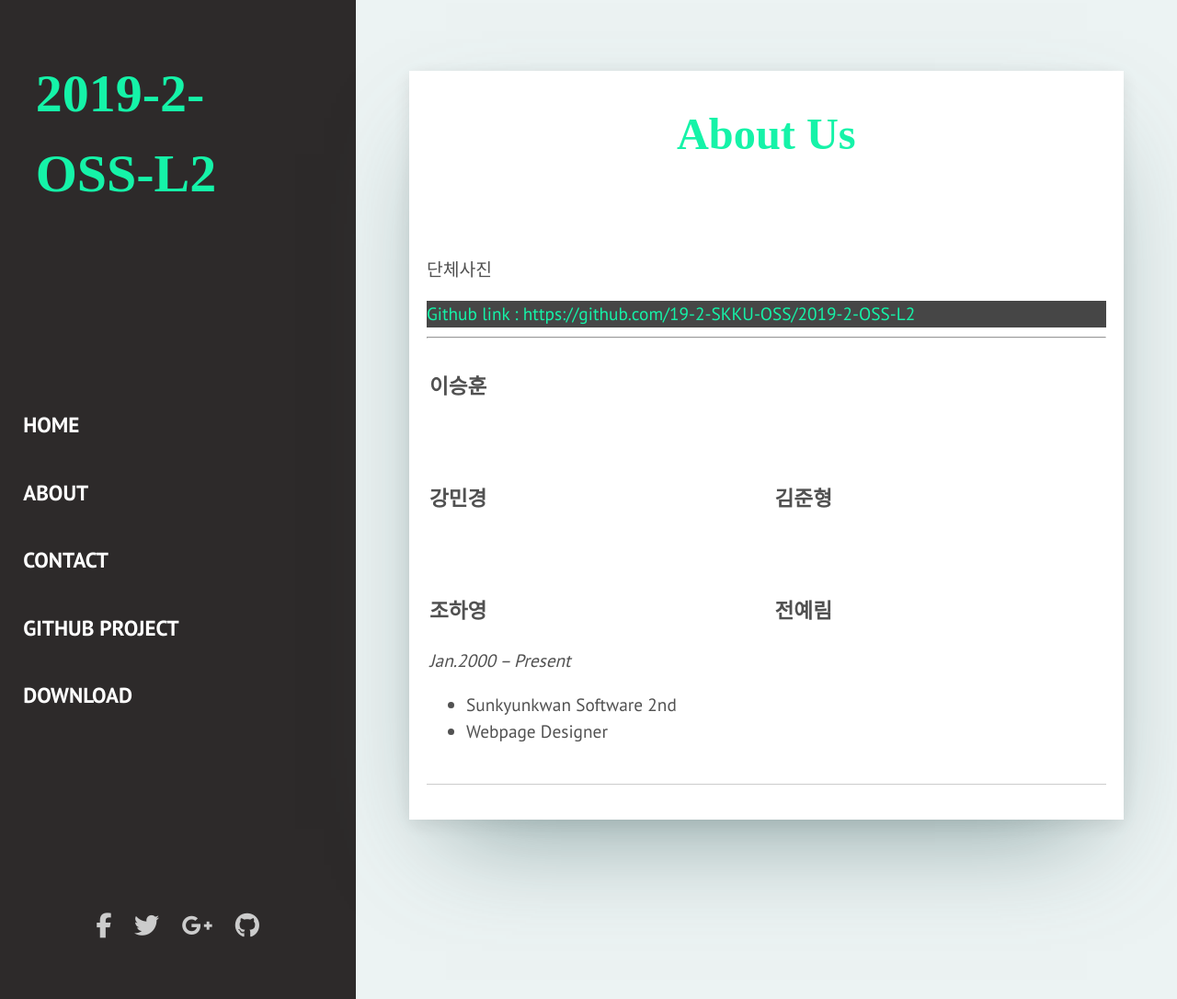
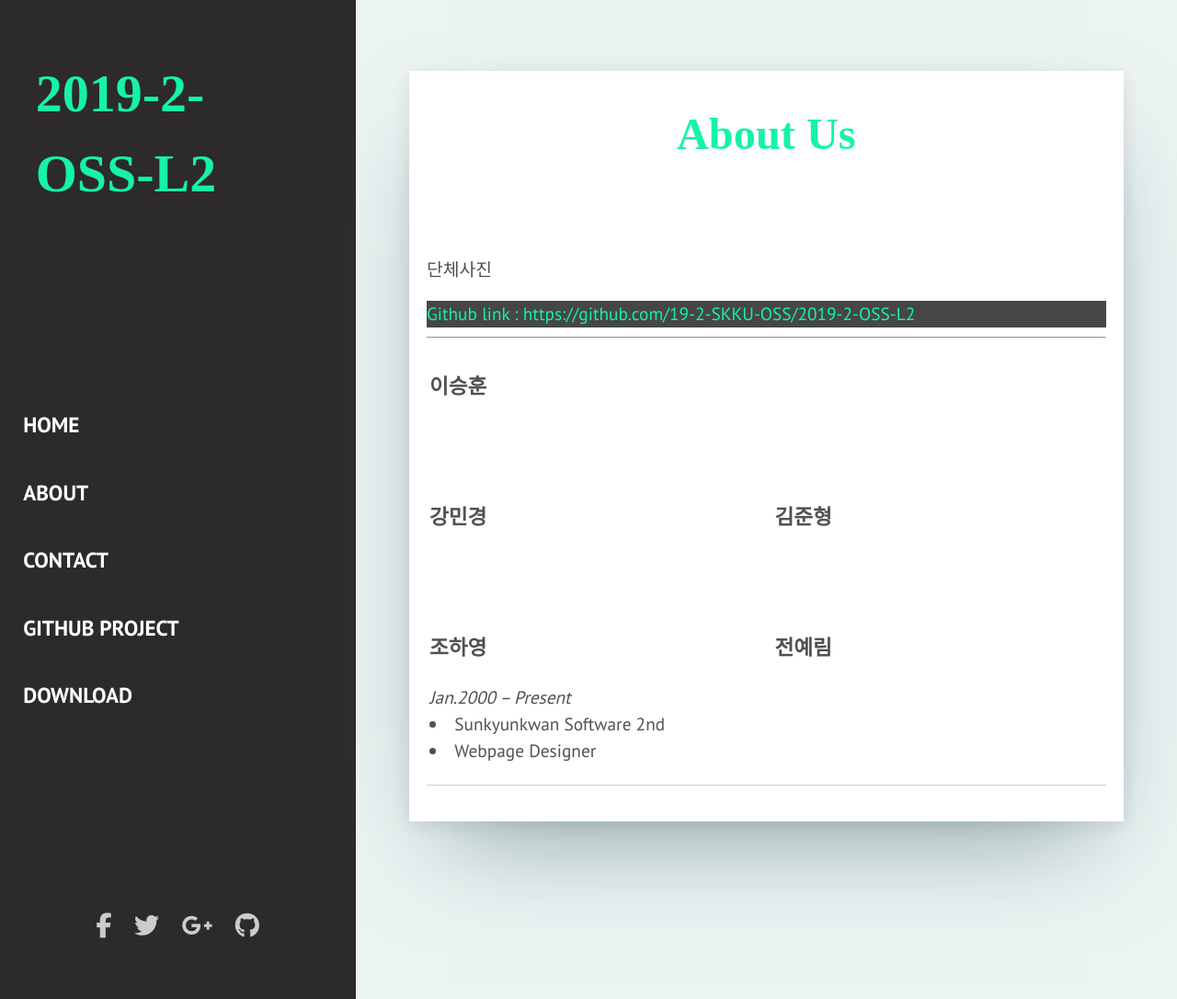
Before and after one commit to JunHyeongKim73/2019-2-OSS-L2, a Jekyll site: the page built from _pages/about.html, in a window 1280 px wide and 1086 px high. Shown: the whole window at 92% size. Built offline with Jekyll 4.4.1, drawn with Linux system fonts in a browser that asks for light colours; nearby versions of some CDN libraries; some web fonts are replaced; library files that are not in the unit come from our copies.

Commit message:
intro table
Signed-off-by: hayoung <wh28533@gmail.com>

```diff
--- a/_pages/about.html
+++ b/_pages/about.html
@@ -17,7 +17,7 @@ permalink: /about/
 
                     <table>
                         <tr>
-                            <td valign="top" align="left" width = "400" height="120" >
+                            <td valign="top" align="left" width = "420" height="140" >
                                 <h3 style="font-weight: 2000;" >이승훈</h3>                                        <p>
 
                                 </p>
@@ -25,13 +25,13 @@ permalink: /about/
 
                         </tr>
                         <tr>
-                            <td valign="top" align="left" width = "400" height="120" >
+                            <td valign="top" align="left" width = "420" height="140" >
                                 <h3 style="font-weight: 2000;" >강민경</h3>
                                 <p>
 
                                 </p>
                             </td>
-                            <td valign="top" align="left" width = "400" height="120" >
+                            <td valign="top" align="left" width = "420" height="140" >
                                     <h3 style="font-weight: 2000;" >김준형</h3>
                                     <p>
 
@@ -39,16 +39,14 @@ permalink: /about/
                             </td>
                         </tr>
                         <tr>
-                                <td valign="top" align="left" width = "400" height="120" >
+                                <td valign="top" align="left" width = "420" height="140" >
                                         <h3 style="font-weight: 2000;" >조하영</h3>
                                                 <i>Jan.2000 – Present</i><br>
-                                                <ul>
                                                     <li>Sunkyunkwan Software 2nd</li>
                                                     <li>Webpage Designer</li>
-                                                </ul>
 
                                 </td>
-                                <td valign="top" align="left" width = "400" height="120">
+                                <td valign="top" align="left" width = "420" height="140">
                                         <h3 style="font-weight: 2000;" >전예림</h3>
                                         <p>
 
```
